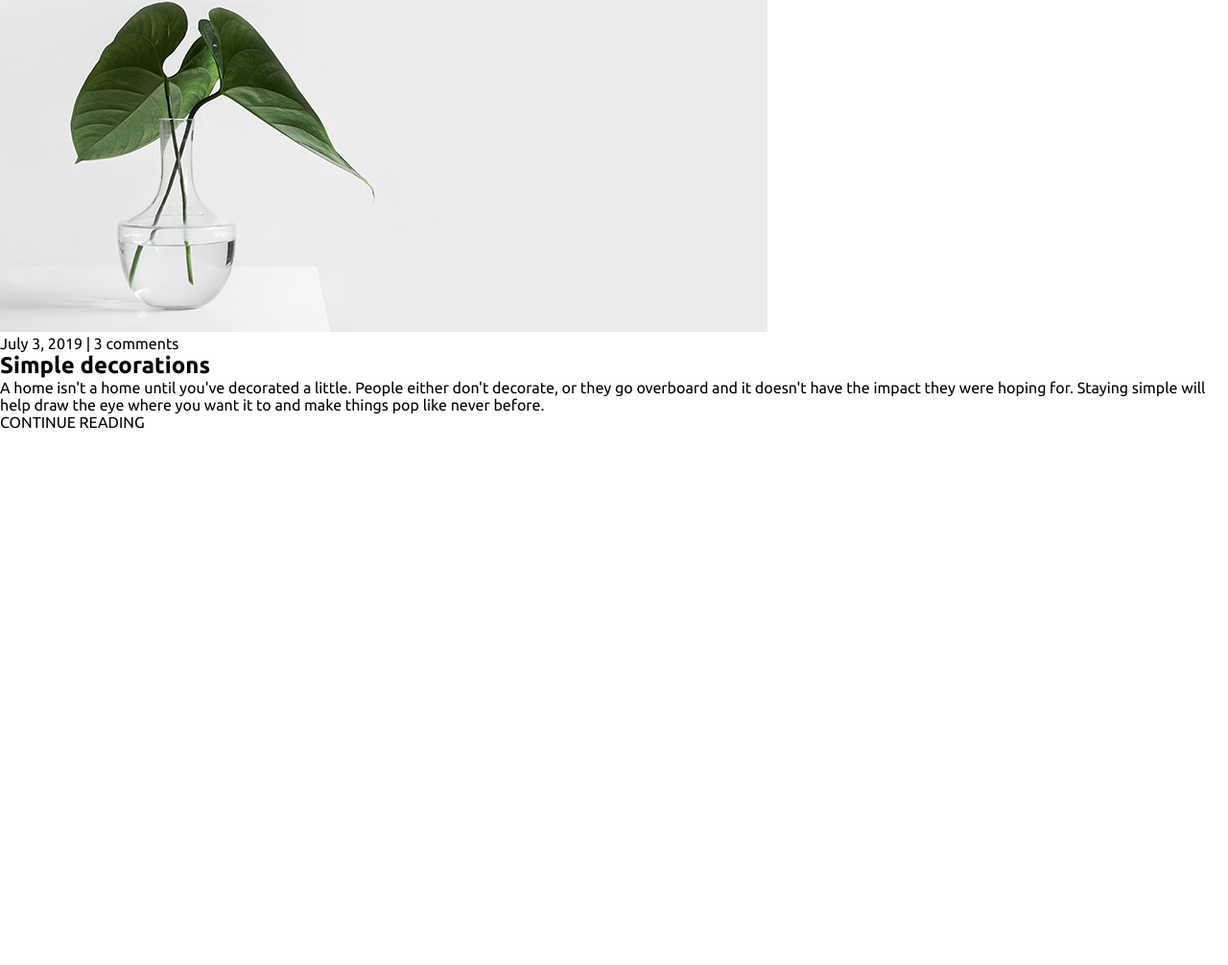
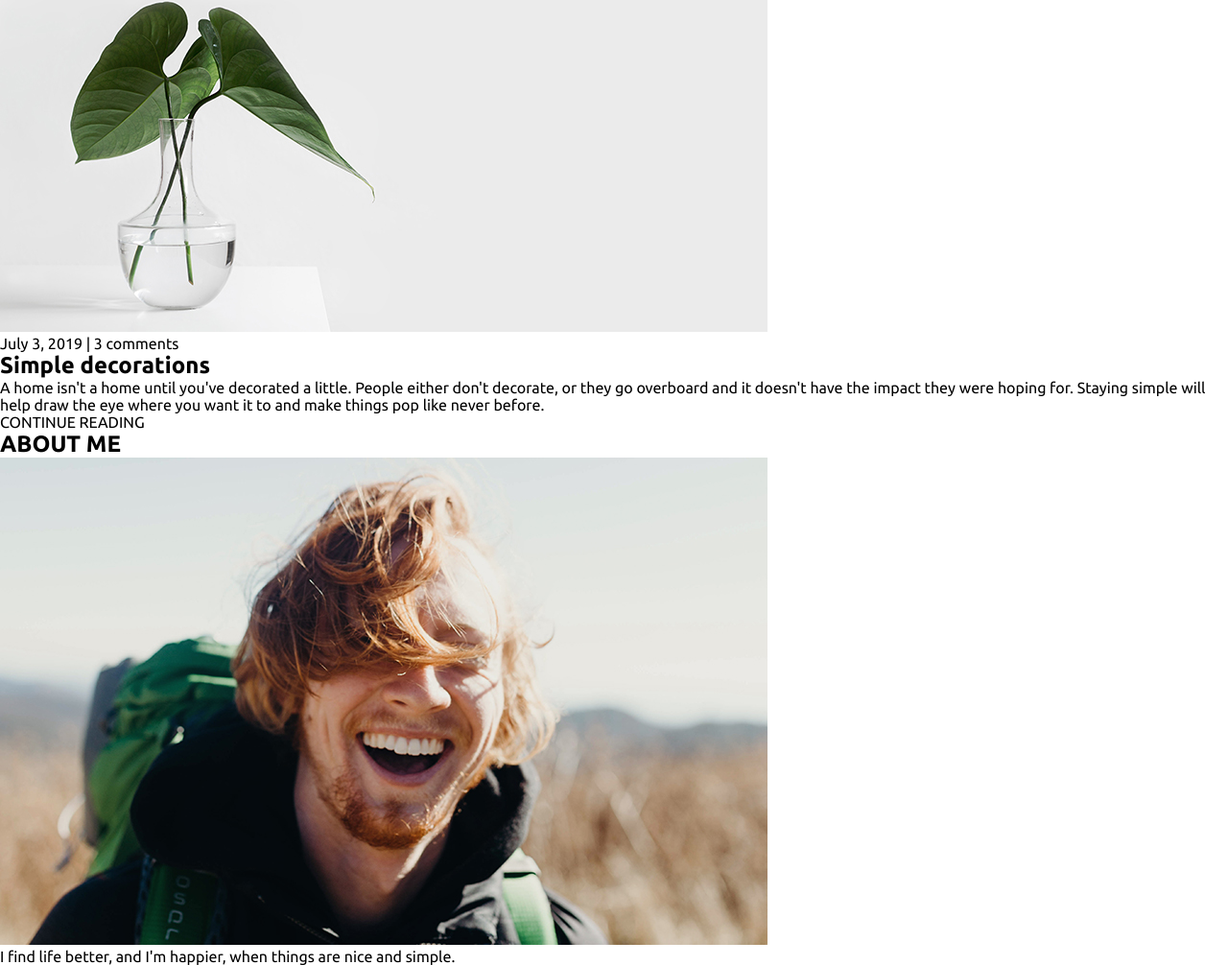
Before and after one commit to dijanakalaposratic/pp-01-living-the-simple-life, a plain HTML site: page index.html in a window 1280 px wide. Shown: the part 2169-3175 px from the top of the page at 96% size. Before the commit the page ends 2618 px from the top, so only its background shows below. Drawn offline with Linux system fonts and the light colour scheme.

Commit message:
added the 'about me' article within <aside> element

```diff
--- a/index.html
+++ b/index.html
@@ -95,7 +95,15 @@
 				</article>
 			</main>
 
-			<aside class="container container--aside"></aside>
+			<aside class="container container--aside">
+				<div class="aside__about-me">
+					<h2 class="aside__about-me__title">ABOUT ME</h2>
+					<img class="aside__about-me__img" src="img/about-me.jpg" alt="a picture of me" />
+					<p class="aside__about-me__body">I find life better, and I'm happier, when things are nice and simple.</p>
+				</div>
+
+				<div class="aside__recent-posts"></div>
+			</aside>
 		</div>
 	</body>
 </html>
```
